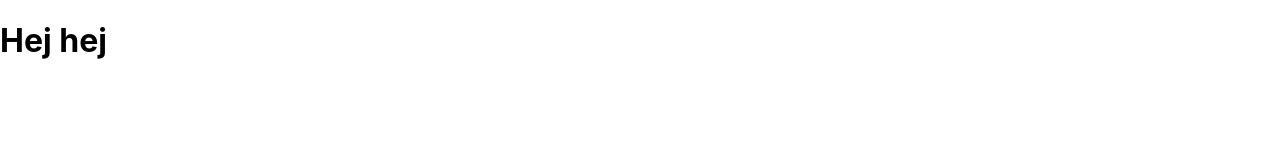
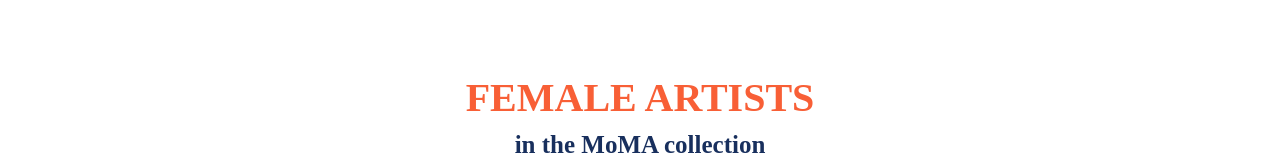
Before and after one commit to Vera-Sjunnesson/female-artists-express-api-frontend, a React (Create React App) app: page / in a window 1280 px wide. Shown: the top 160 px of the page. Built offline with nearby package versions, Linux system fonts and the light colour scheme.

Commit message:
small error fix

```diff
--- a/src/App.tsx
+++ b/src/App.tsx
@@ -9,8 +9,6 @@
 
 export const App = () => {
   return (
-    <div>
-      <h1 className="text-100-red">Hej hej</h1>
       <BrowserRouter>
         <Header />
         <Routes>
@@ -21,6 +19,5 @@
           <Route path="/nationality/:nationality" element={<ArtistNationality />} />
         </Routes>
       </BrowserRouter>
-    </div>
   )
 }
```
